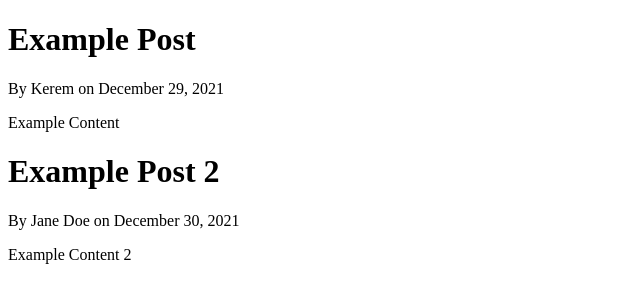
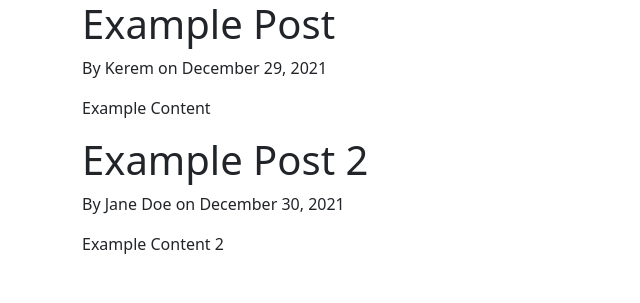
Before and after one commit to kdemirtas/kerem-website, a Django app: page / in a window 1280 px wide. Shown: the top 303 px of the page, without its empty margins (0-640 px from the left). Run offline with Django 3.2, Linux system fonts and the light colour scheme.

Commit message:
bootstrap and css to base.html

```diff
--- a/homepage/templates/homepage/base.html
+++ b/homepage/templates/homepage/base.html
@@ -1,6 +1,14 @@
 <!DOCTYPE html>
 <html>
     <head>
+
+        <!-- Required meta tags -->
+        <meta charset="utf-8">
+        <meta name="viewport" content="width=device-width, initial-scale=1">
+
+        <!-- Bootstrap CSS -->
+        <link href="https://cdn.jsdelivr.net/npm/bootstrap@5.1.3/dist/css/bootstrap.min.css" rel="stylesheet" integrity="sha384-1BmE4kWBq78iYhFldvKuhfTAU6auU8tT94WrHftjDbrCEXSU1oBoqyl2QvZ6jIW3" crossorigin="anonymous">
+
         {% if title %}
         <title>Homepage by Django - {{ title }}</title>
         {% else %}
@@ -8,6 +16,11 @@
         {% endif %}
     </head>
     <body>
-        {% block content %}{% endblock %}
+        <div class="container">
+            {% block content %}{% endblock %}
+        </div>
+
+    <!-- Option 1: Bootstrap Bundle with Popper -->
+    <script src="https://cdn.jsdelivr.net/npm/bootstrap@5.1.3/dist/js/bootstrap.bundle.min.js" integrity="sha384-ka7Sk0Gln4gmtz2MlQnikT1wXgYsOg+OMhuP+IlRH9sENBO0LRn5q+8nbTov4+1p" crossorigin="anonymous"></script>
     </body>
 </html>
```
